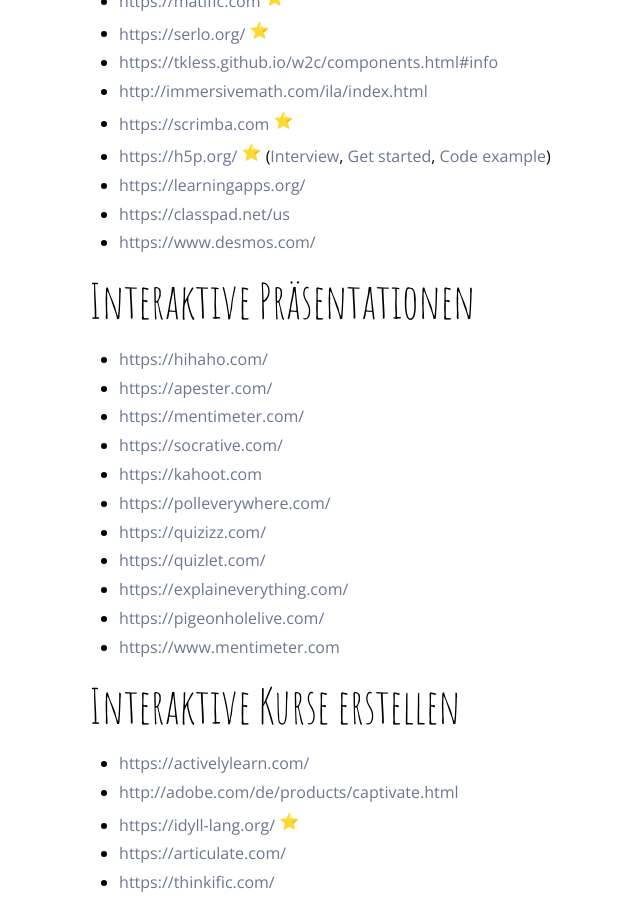
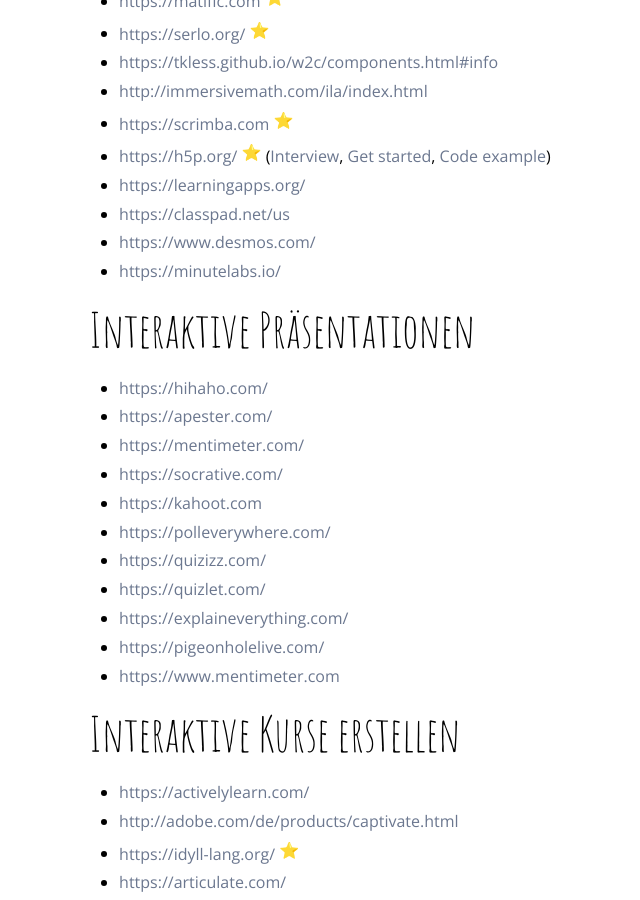
Before and after one commit to chhch/chhch.github.io, a Jekyll site: the page built from _posts/2018-11-18-linksammlung-elearning.md, in a window 1280 px wide and 900 px high, scrolled down 433 px. Shown: the whole window, without its empty margins (160-800 px from the left). Built offline with Jekyll 4.4.1, drawn with Linux system fonts in a browser that asks for light colours; nearby versions of some CDN libraries; emoji names are drawn with the system emoji font; our own code applies the rules of GitHub Pages for plain Markdown files; comment, search, counter and statistics services are not loaded.

Commit message:
Add link

```diff
--- a/_posts/2018-11-18-linksammlung-elearning.md
+++ b/_posts/2018-11-18-linksammlung-elearning.md
@@ -18,6 +18,7 @@
 -   <https://learningapps.org/>
 -   <https://classpad.net/us>
 -   <https://www.desmos.com/>
+-   <https://minutelabs.io/>
 
 ## Interaktive Präsentationen
 
```
